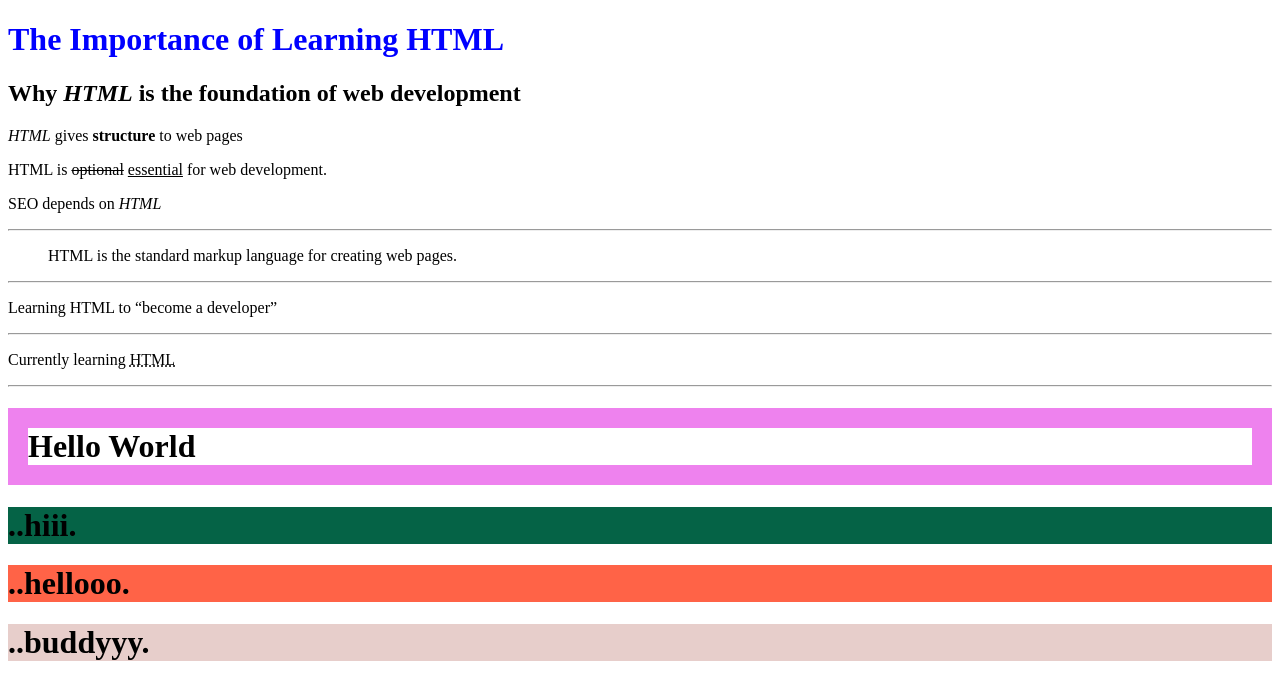
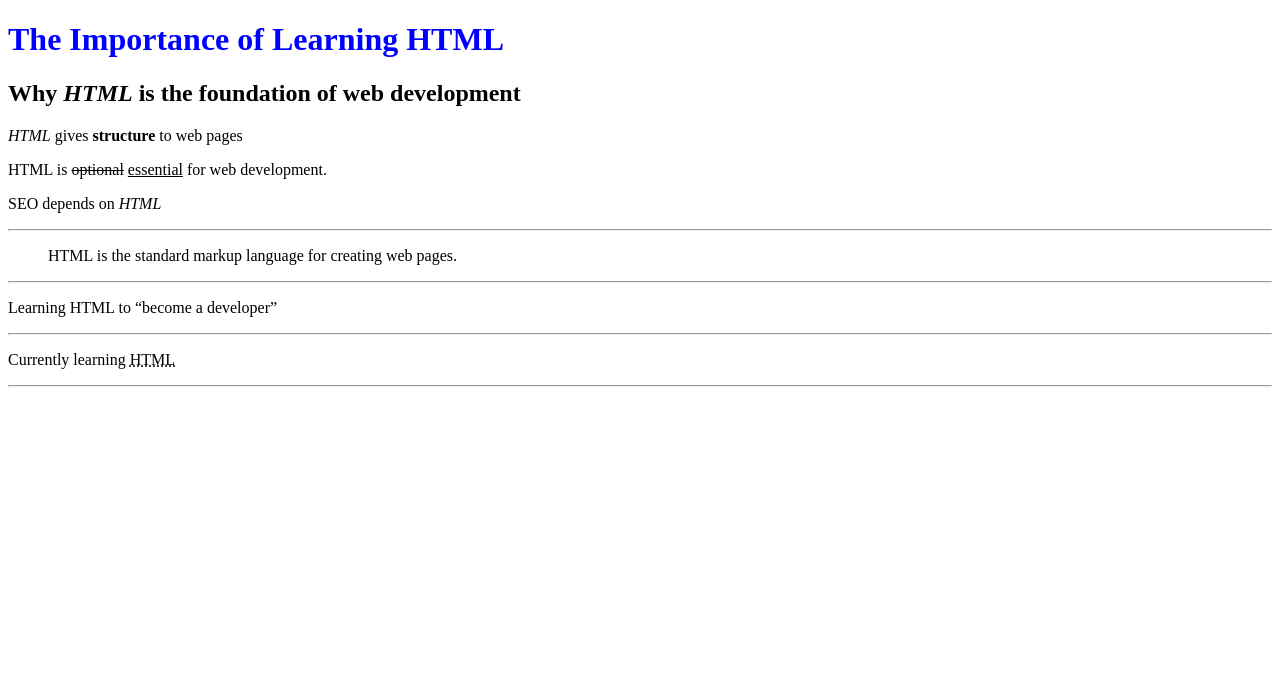
Before and after one commit to ApekshaMsGowda/html-learning-journey, a plain HTML site: page Day3/article.html in a window 1280 px wide. Drawn offline with Linux system fonts and the light colour scheme.

Commit message:
Cleaned Day3 article to original version

```diff
--- a/Day3/article.html
+++ b/Day3/article.html
@@ -20,9 +20,6 @@
     <hr>
     <p>Currently learning <abbr title="HyperText Markup Language">HTML</abbr></p>
     <hr>
-<h1 style="border: 20px solid Violet;">Hello World</h1>
-<h1 style="background-color:rgb(5, 99, 70);">..hiii.</h1>
-<h1 style="background-color:#ff6347;">..hellooo.</h1>
-<h1 style="background-color:hsl(8, 37%, 85%);">..buddyyy.</h1>
+
 </body>
 </html>
```
